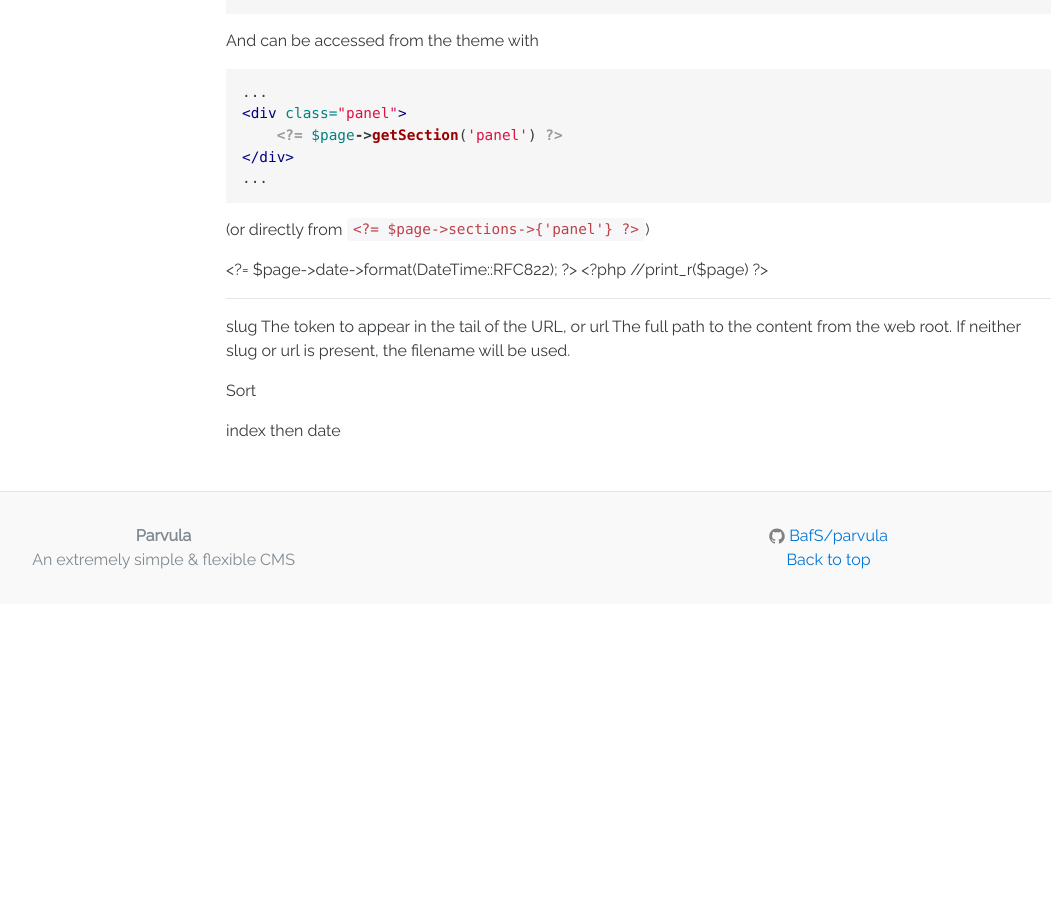
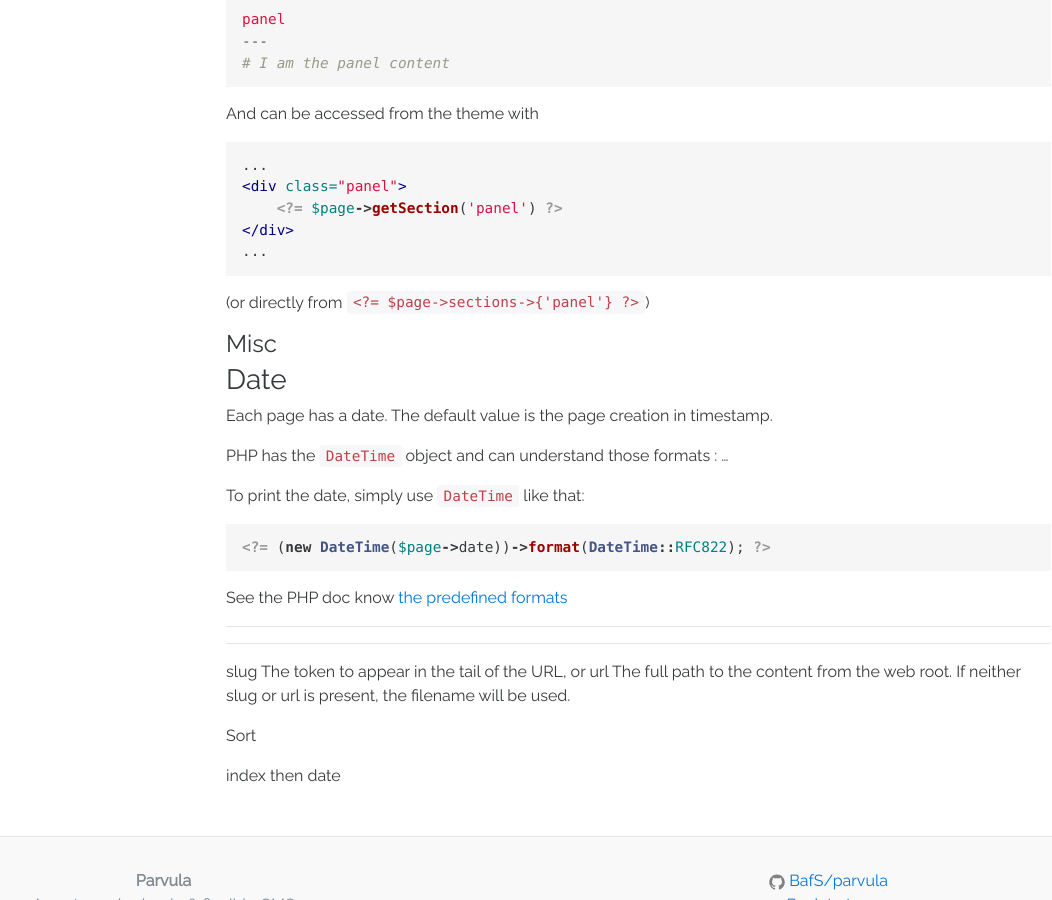
Before and after one commit to ParvulaCMS/parvula, a Jekyll site: the page built from docs/content/pages.md, in a window 1280 px wide and 900 px high, scrolled down 2446 px. Shown: the whole window, without its empty margins (144-1196 px from the left). Built offline with Jekyll 4.4.1, drawn with Linux system fonts in a browser that asks for light colours; before the commit the page ends 3050 px from its top, so only the background shows below that; some of the changed text lies outside the part shown.

Commit message:
Add date info

````diff
--- a/docs/content/pages.md
+++ b/docs/content/pages.md
@@ -56,6 +56,7 @@ If no title, title value will be lisp-case converted file name.
 | Field    | Default value | Description   |
 |----------|---------------|---------------|
 | `layout` | `home`        | The layout file to use. In the `_layouts` folder of themes. `home` layout is required in each theme |
+| `date` | *creation time*       | Date of the creation in timestamp |
 | `hidden` | `false`       | If the page is *hidden*. Can still be seen from the url but will not appear in the menu |
 | `secret` | `false`       | If the page is *secret*. The page will not be accessible (either by url or  the menu) |
 
@@ -132,10 +133,23 @@ And can be accessed from the theme with
 (or directly from `<?= $page->sections->{'panel'} ?>`)
 
 
+## Misc
 
-<?= $page->date->format(DateTime::RFC822); ?>
-<?php //print_r($page) ?>
+### Date
 
+Each page has a date. The default value is the page creation in timestamp.
+
+PHP has the `DateTime` object and can understand those formats : ...
+
+To print the date, simply use `DateTime` like that:
+
+```php
+<?= (new DateTime($page->date))->format(DateTime::RFC822); ?>
+```
+
+See the PHP doc know [the predefined formats](https://secure.php.net/manual/en/class.datetime.php)
+
+---
 
 ---
 
````
